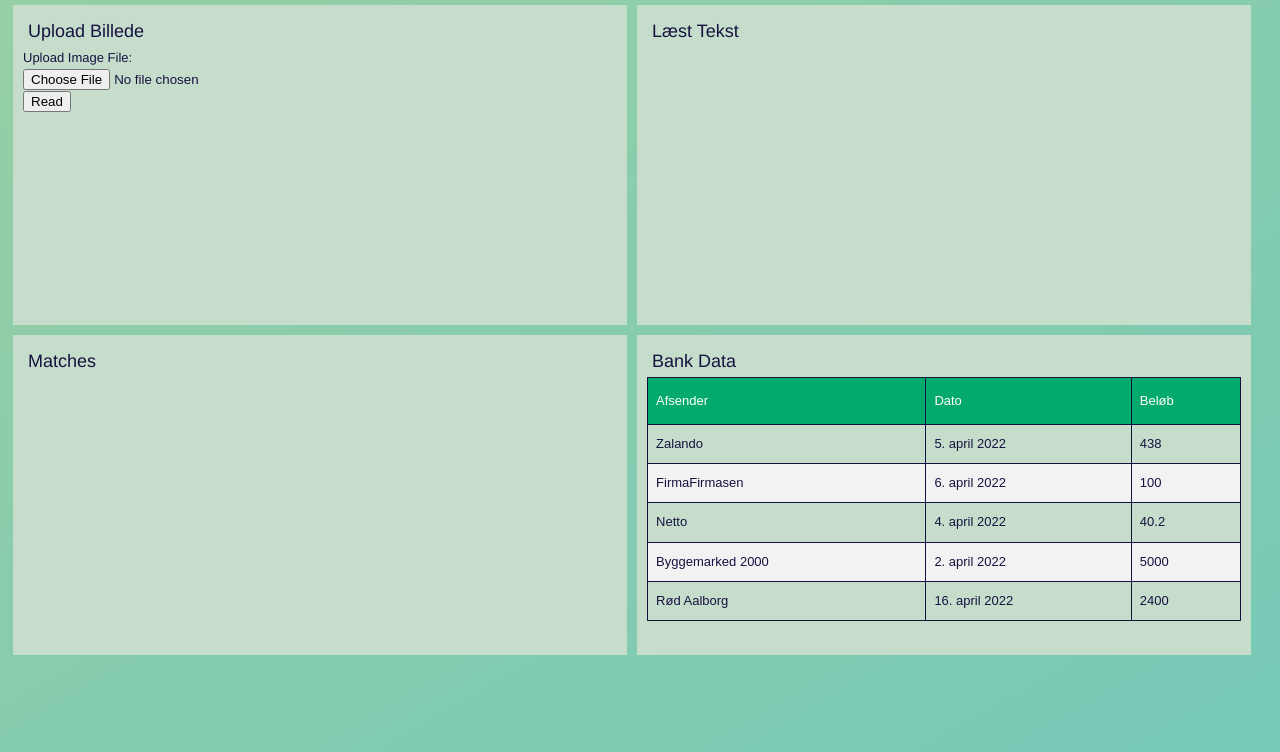
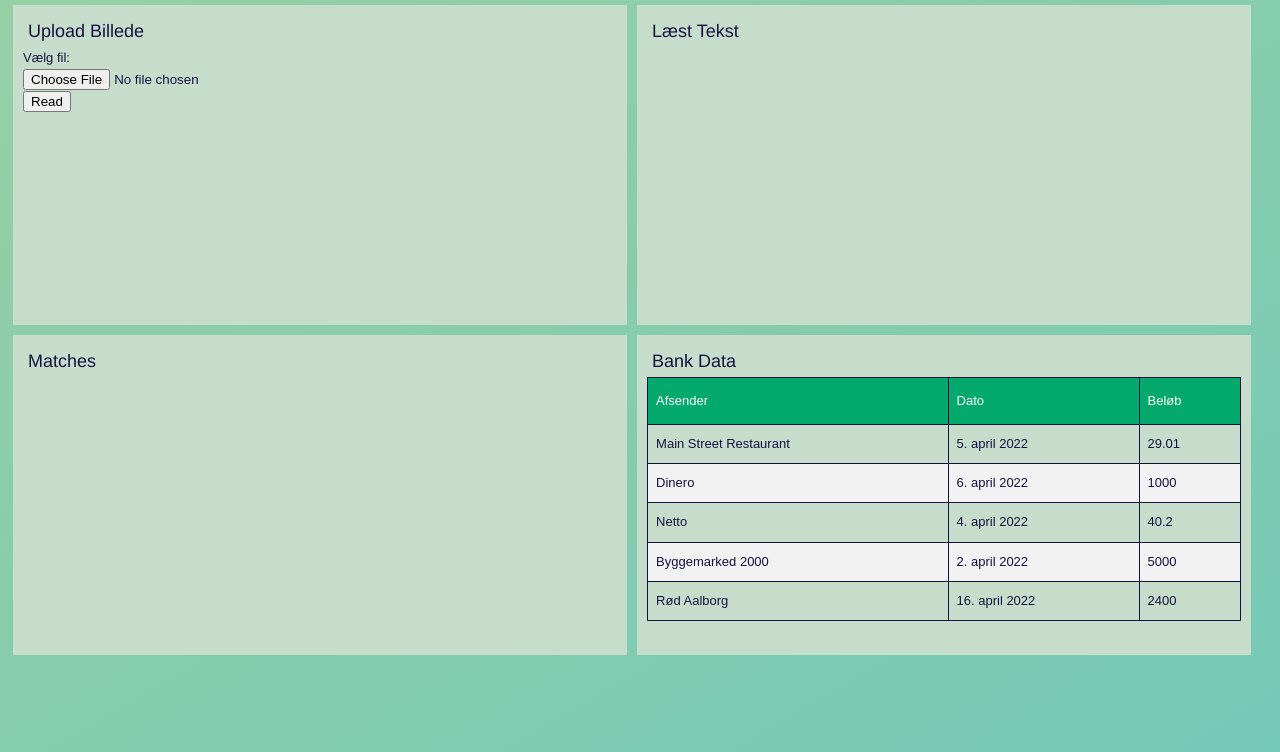
Before and after one commit to AKjeld/ocr-proj, a Node server app: page / in a window 1280 px wide. Shown: the part 48-800 px from the top of the page. Run offline with Node 20, Linux system fonts and the light colour scheme.

Commit message:
Example done

```diff
--- a/index.js
+++ b/index.js
@@ -5,14 +5,14 @@
 import Multer from "multer";
 import { promises as fs } from "fs";
 import { OCR } from "./src/ocr/ocr.js";
-
-
-
+import { BankData } from "./src/public/client-js/module/bank-data/bank-data.mjs";
 
 const app = Express();
 
+app.set("view engine", "ejs");
 
-var storage = Multer.diskStorage({
+// storage
+const storage = Multer.diskStorage({
     destination: function (req, file, cb) {
         cb(null, "uploads");
     },
@@ -29,20 +29,18 @@
 app.use("/src/public", Express.static("src/public"));
 
 app.get("/", async (request, response) => {
-    const file = await fs.readFile('./index.html', "utf8");
-    if (!file) {
-        app.error("Sorry page not goodie mac tootie.");
-    };
-    response.send(file);
+    response.render("index", { data: "", numbers: "" });
 });
 
-app.post("/test", upload.single("file"), async (request, response) => {
-    console.log("Hello There");
+app.post("/read", upload.single("file"), async (request, response) => {
+    console.log("Request read of:");
     console.log(request.file.path);
 
     const text = await OCR.readImage(request.file.path);
-    response.render()
-    console.log(text);
+    const numbers = TextParser.getNumbers(text);
+    const totalGuess = TextParser.guessTotal(numbers);
+    const bankMatch = BankData.matchTotal(totalGuess);
+    response.render("index", { data: text, numbers: (bankMatch ?? []).join(", ") });
 });
 
 app.listen(process.env.PORT || 3000, () => console.log("App available on http://localhost:3000"));
--- a/package.json
+++ b/package.json
@@ -18,6 +18,7 @@
     },
     "homepage": "https://github.com/AKjeld/ocr-proj#readme",
     "dependencies": {
+        "ejs": "^3.1.8",
         "express": "^4.18.1",
         "multer": "^1.4.4",
         "tesseract.js": "^2.1.5"
--- a/src/ocr/ocr.js
+++ b/src/ocr/ocr.js
@@ -1,11 +1,18 @@
 import Tesseract from 'tesseract.js';
 
 export class OCR {
+    /**
+     * Uses Tesseract to extract text from image. Rather slow.
+     * @param {*} imgPath
+     * @returns
+     */
     static async readImage(imgPath) {
         const res = await Tesseract.recognize(
             imgPath,
             "eng",
         );
-        return res.data.text;
+        const lines = res.data.lines.map(l => l.text);
+
+        return lines;
     }
 }
--- a/src/public/client-js/client-js.mjs
+++ b/src/public/client-js/client-js.mjs
@@ -1,13 +1,7 @@
 import { BankData } from "./module/bank-data/bank-data.mjs";
 import { TableUtil } from "./module/table-util/table-util.util.mjs";
-
-function sendReq() {
-    console.log("hello there");
-}
-
 
 const bankData = BankData.getMockData();
 const bankDataHeaders = BankData.getMockHeader();
 
-console.log(bankData);
 document.getElementById("tableSlot").appendChild(TableUtil.makeTable(bankData, bankDataHeaders));
--- a/src/public/client-js/module/bank-data/bank-data.mjs
+++ b/src/public/client-js/module/bank-data/bank-data.mjs
@@ -1,14 +1,35 @@
 export class BankData {
+
+    /**
+     * Mock data from bank
+     * @returns
+     */
     static getMockData() {
         return [
-            ["Zalando", "5. april 2022", "438"],
-            ["FirmaFirmasen", "6. april 2022", "100"],
-            ["Netto", "4. april 2022", "40.2"],
-            ["Byggemarked 2000", "2. april 2022", "5000"],
-            ["Rød Aalborg", "16. april 2022", "2400"],
+            ["Main Street Restaurant", "5. april 2022", 29.01],
+            ["Dinero", "6. april 2022", 1000],
+            ["Netto", "4. april 2022", 40.2],
+            ["Byggemarked 2000", "2. april 2022", 5000],
+            ["Rød Aalborg", "16. april 2022", 2400],
         ];
     }
 
+    /**
+     * Matches numbers with bank entries (very naive).
+     * @param {*} numbers
+     * @returns
+     */
+    static matchTotal(numbers) {
+        const mockData = this.getMockData();
+        for (const entry of mockData) {
+            if (numbers.includes(entry[2])) return entry;
+        }
+    }
+
+    /**
+     * Get "column headers" from bank.
+     * @returns
+     */
     static getMockHeader() {
         return ["Afsender", "Dato", "Beløb"];
     }
--- a/src/text-parser/text-parser.js
+++ b/src/text-parser/text-parser.js
@@ -1,16 +1,32 @@
 export class TextParser {
-    static test() {
-        console.log("Hello World");
-    }
 
+    /**
+     * Example number extraction from receipt/invoice
+     * @param {*} txt
+     * @returns
+     */
     static getNumbers(txt) {
         const retArr = [];
         for (const subStr of txt) {
             const subStrArr = subStr.split(" ");
             const tags = subStrArr.filter(ss => !parseFloat(ss));
             const numbers = subStrArr.filter(ss => parseFloat(ss)).map(ss => parseFloat(ss));
+            numbers.push(...subStrArr.filter(ss => parseFloat(ss.replace(",", ""))).map(ss => parseFloat(ss.replace(",", ""))))
             retArr.push({ tags, numbers });
         }
         return retArr;
     }
+
+    /**
+     * Returns last row with valid number(s).
+     * @param {*} numbers
+     * @returns
+     */
+    static guessTotal(numbers) {
+        let chosenNumber;
+        for(const number of numbers) {
+            if (number.numbers.length) chosenNumber = number.numbers;
+        }
+        return chosenNumber;
+    }
 }
--- a/index.html
+++ b/views/index.ejs
@@ -20,9 +20,9 @@
         <div class="flex-container">
             <div class="flex-item">
                 <h2>Upload Billede</h2>
-                <form class="upload-form" action="/test" method="post" enctype="multipart/form-data">
+                <form class="upload-form" action="/read" method="post" enctype="multipart/form-data">
                     <div class="form-field">
-                        <label for="file">Upload Image File:</label>
+                        <label for="file">Vælg fil:</label>
                         <input type="file" name="file" accept="image/*" required id="">
                     </div>
                     <div class="form-field">
@@ -32,9 +32,11 @@
             </div>
             <div class="flex-item">
                 <h2>Læst Tekst</h2>
+                <%= data %>
             </div>
             <div class="flex-item">
                 <h2>Matches</h2>
+                <%= numbers %>
             </div>
             <div class="flex-item">
                 <h2>Bank Data</h2>
```
Also changed, not shown: src/public/client-js/module/table-util/table-util.util.mjs (+7 -0 lines), test-images/dinero1000.PNG (added), test-images/test2901usd.jpeg (added). Lines whose indentation alone changed are shown as unchanged.
